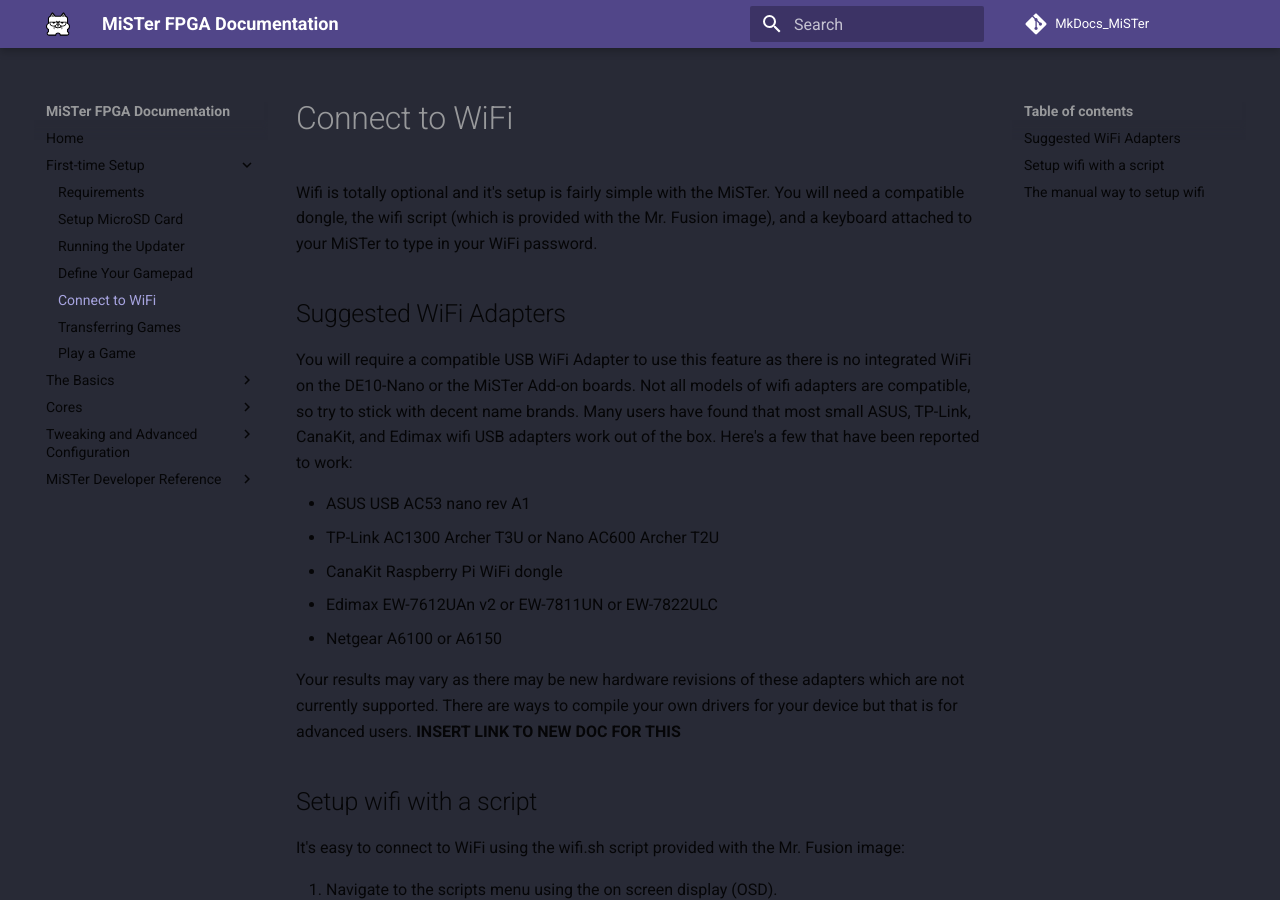
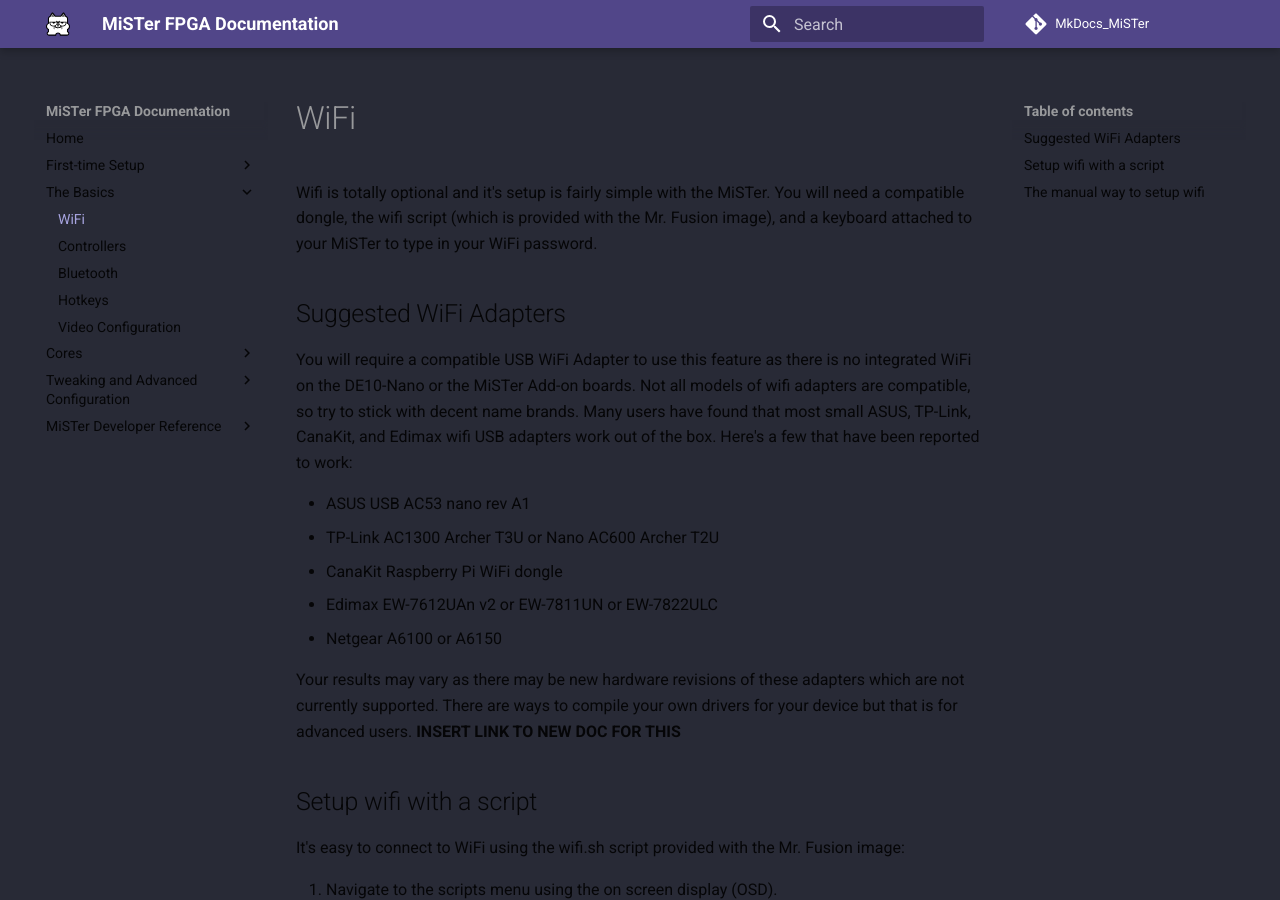
Before and after one commit to tofukazoo/MkDocs_MiSTer, an MkDocs documentation site: the page built from docs/basics/wifi.md, in a window 1280 px wide and 900 px high. Built offline with MkDocs 1.6.1 and Material for MkDocs 9.7.7, drawn with Linux system fonts in a browser that asks for light colours; comment, search, counter and statistics services are not loaded.

Commit message:
change a lil

```diff
--- a/mkdocs.yml
+++ b/mkdocs.yml
@@ -55,16 +55,17 @@
 
 nav:
   - Home: index.md
+
   - First-time Setup:
     - Requirements: setup/requirements.md
     - Setup MicroSD Card: setup/software.md
     - Running the Updater: setup/updater.md
     - Define Your Gamepad: setup/controller.md
-    - Connect to WiFi: setup/wifi.md
-    - Transferring Games: basics/games.md
+    - Transferring Games: setup/games.md
     - Play a Game: setup/play.md
 
   - The Basics:
+    - WiFi: basics/wifi.md
     - Controllers: basics/input.md
     - Bluetooth: basics/bluetooth.md
     - Hotkeys: basics/hotkey.md
@@ -95,6 +96,7 @@
     - Audio Filters: basics/audio.md
     - Global INI Settings: advanced/global.md
     - Cheat Engine: advanced/cheats.md
+
   - MiSTer Developer Reference:
     - Core Configuration String: developer/conf_str.md
     - Good Luck!: developer/goodluck.md
```
Also changed, not shown: docs/basics/wifi.md (renamed from docs/setup/wifi.md), docs/setup/games.md (renamed from docs/basics/games.md).
